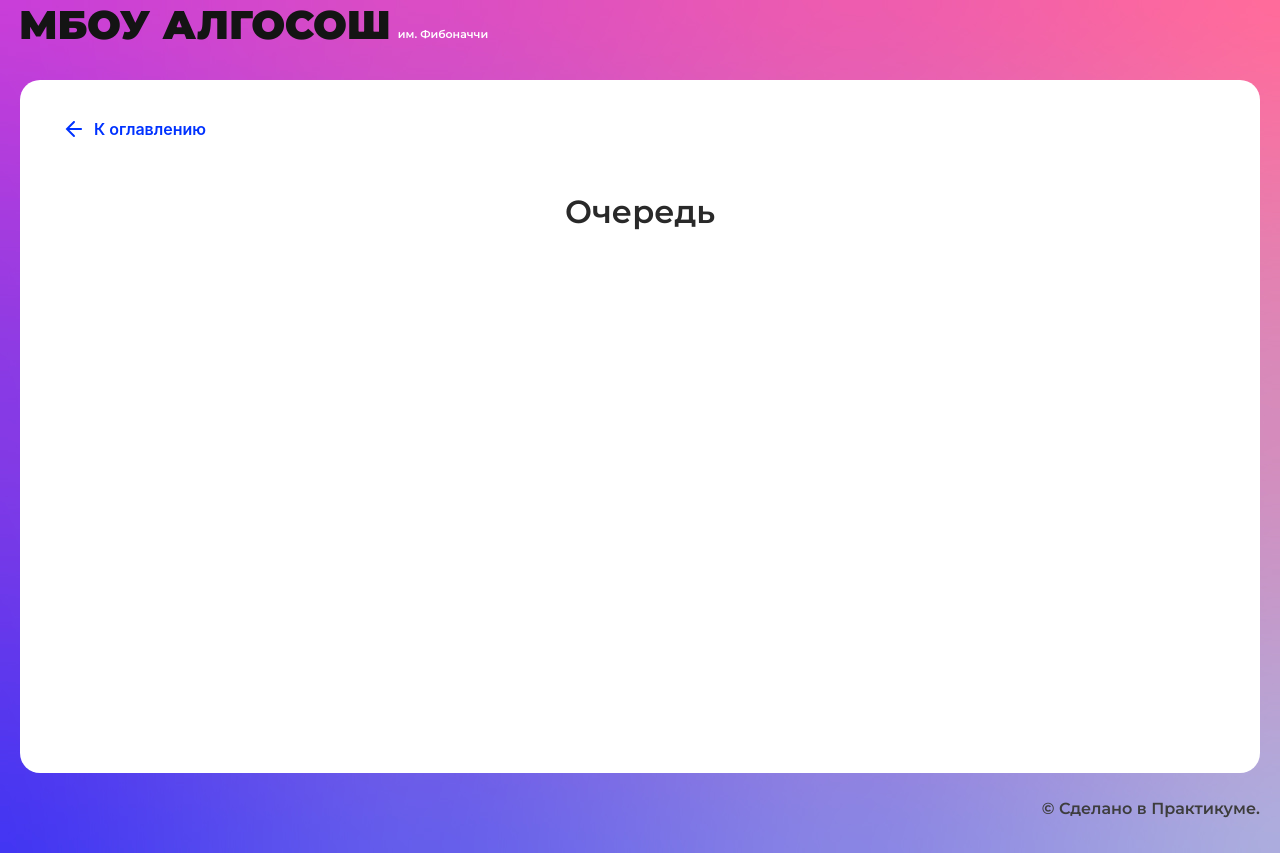
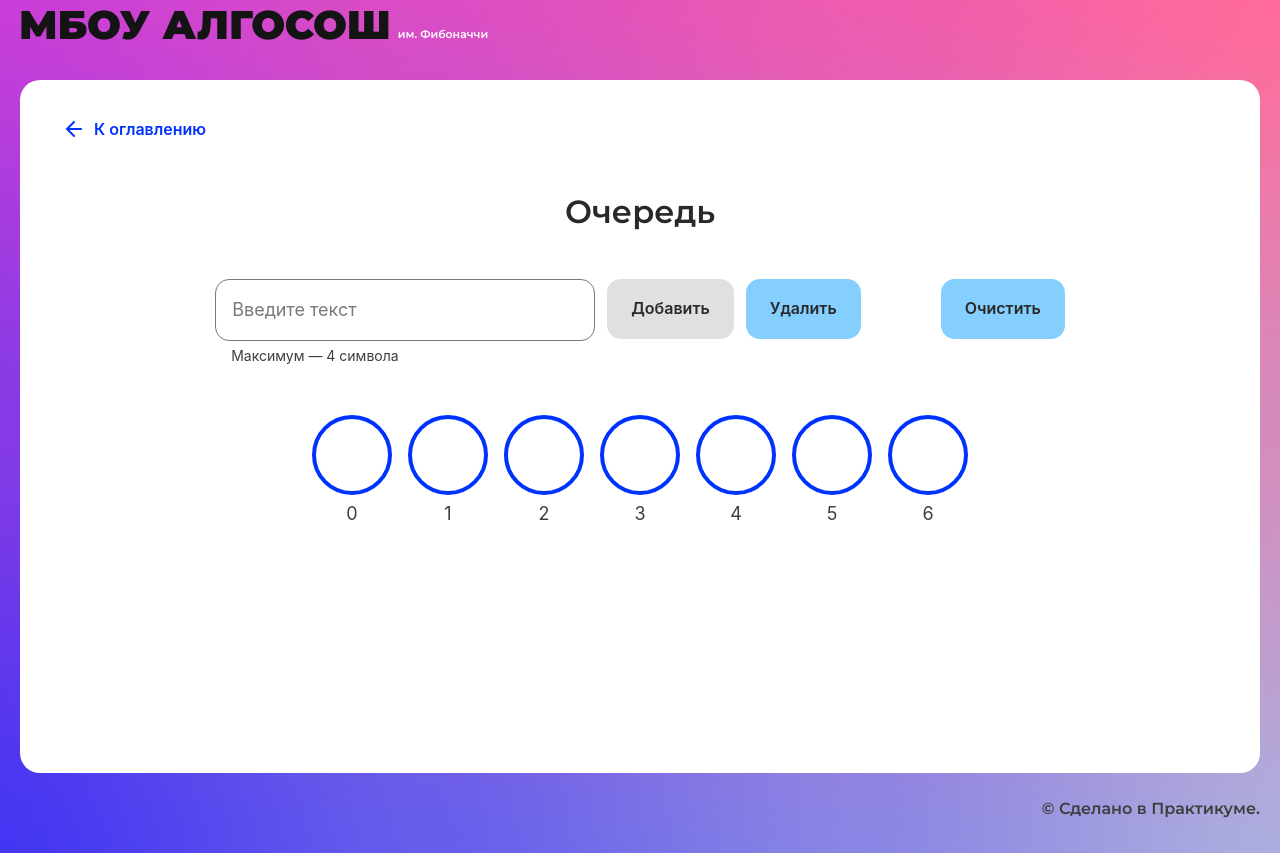
Before and after one commit to MaxTch3/algososh, a React (Create React App) app: page /queue in a window 1280 px wide. Built offline with nearby package versions, Linux system fonts and the light colour scheme.

Commit message:
feat: сделать верстку и вывести пустой массив элементов

```diff
--- /dev/null
+++ b/src/components/queue-page/constans.ts
@@ -0,0 +1 @@
+export const lengthQueue: number = 7;
--- /dev/null
+++ b/src/components/queue-page/queue-page.module.css
@@ -0,0 +1,35 @@
+.container {
+   display: flex;
+   flex-direction: column;
+   align-items: center;
+}
+
+.control_box {
+   display: flex;
+   align-items: flex-start;
+   gap: 12px;
+}
+
+.buttons {
+   display: flex;
+}
+
+.buttons_action {
+   display: flex;
+   gap: 12px;
+}
+
+.button_reset {
+   margin-left: 80px;
+}
+
+.array_box {
+   max-width: 950px;
+   padding-top: 48px;
+   display: flex;
+   column-gap: 16px;
+   row-gap: 80px;
+   flex-wrap: wrap;
+   display: flex;
+   justify-content: center;
+}
--- a/src/components/queue-page/queue-page.tsx
+++ b/src/components/queue-page/queue-page.tsx
@@ -1,10 +1,94 @@
-import React from "react";
-import { SolutionLayout } from "../ui/solution-layout/solution-layout";
+import React, { useCallback, useMemo, useState } from 'react';
+import { SolutionLayout } from '../ui/solution-layout/solution-layout';
+import styles from './queue-page.module.css'
+import { Input } from '../ui/input/input';
+import { Button } from '../ui/button/button';
+import { Circle } from '../ui/circle/circle';
+import { Queue } from './utils';
+import { IQueueItem } from './types';
+import { ElementStates } from '../../types/element-states';
+import { lengthQueue } from './constans';
+
 
 export const QueuePage: React.FC = () => {
-  return (
-    <SolutionLayout title="Очередь">
 
-    </SolutionLayout>
-  );
+   const initialArr = new Array(lengthQueue).fill({state: ElementStates.Default, value: ''});
+
+   const [inputText, setInputText] = useState('');
+   const [array, setArray] = useState<IQueueItem[]>(initialArr);
+
+
+   const queue = useMemo(() => {
+      return new Queue(lengthQueue)
+   }, [])
+
+ console.log(array)
+
+   const handleChange = useCallback((e: React.ChangeEvent<HTMLInputElement>) => {
+      setInputText(e.target.value)
+   }, [])
+   return (
+      <SolutionLayout title='Очередь'>
+
+
+         <div className={styles.container}>
+            <div className={styles.control_box}>
+               <Input
+                  placeholder='Введите текст'
+                  type='text'
+                  maxLength={4}
+                  isLimitText={true}
+                  style={{ minWidth: '380px' }}
+                  onChange={handleChange}
+                  value={inputText}
+               />
+               <div className={styles.buttons}>
+                  <div className={styles.buttons_action}>
+                     <Button
+                        text='Добавить'
+                        type='button'
+                        style={{ minWidth: '120px' }}
+                        disabled={!inputText}
+                     //                  onClick={pushItem}
+                     //                  isLoader={isLoadingPush}
+                     />
+                     <Button
+                        text='Удалить'
+                        type='button'
+                        style={{ minWidth: '110px' }}
+                     //                  disabled={array.length === 0 || isLoadingPush}
+                     //                 onClick={popItem}
+                     />
+                  </div>
+                  <Button
+                     extraClass={styles.button_reset}
+                     text='Очистить'
+                     type='button'
+                     style={{ minWidth: '120px' }}
+                  //                disabled={array.length === 0 || isLoadingPush || isLoadingPop}
+                  //               onClick={resetItem}
+                  />
+               </div>
+            </div>
+            <div className={styles.array_box}>
+               {
+                 array.map((item, index) => (
+                    <Circle
+                       key={index}
+                       head={item.head}
+                       index={index}
+                       letter={item.value}
+                       state={item.state}
+                    />
+                 ))
+              }
+            </div>
+         </div>
+
+
+
+
+
+      </SolutionLayout>
+   );
 };
--- /dev/null
+++ b/src/components/queue-page/types.ts
@@ -0,0 +1,14 @@
+import { ElementStates } from "../../types/element-states";
+
+export interface IQueue<T> {
+   enqueue: (item: T) => void;
+   dequeue: () => void;
+   peak: () => T | null;
+}
+
+export interface IQueueItem {
+   state?: ElementStates;
+   head?: string;
+   tail?: string;
+   value?: string
+}
--- /dev/null
+++ b/src/components/queue-page/utils.ts
@@ -0,0 +1,45 @@
+import { IQueue } from './types';
+
+export class Queue<T> implements IQueue<T> {
+   private container: (T | null)[] = [];
+   private head = 0;
+   private tail = 0;
+   private readonly size: number = 0;
+   private length: number = 0;
+
+   constructor(size: number) {
+      this.size = size;
+      this.container = Array(size);
+   }
+
+   enqueue = (item: T) => {
+      if (this.length >= this.size) {
+         throw new Error('Maximum length exceeded');
+      }
+
+      this.container[this.tail % this.size] = item;
+      this.tail++;
+      this.length++;
+   };
+
+   dequeue = () => {
+      if (this.isEmpty()) {
+         throw new Error('No elements in the queue');
+      }
+      this.container[this.head] = null;
+      this.head++;
+      this.length--;
+   };
+
+   peak = (): T | null => {
+      if (this.isEmpty()) {
+         throw new Error('No elements in the queue');
+      }
+      if (this.length) {
+         return this.container[this.head % this.size]
+      }
+      return null;
+   };
+
+   isEmpty = () => this.length === 0;
+}
```
